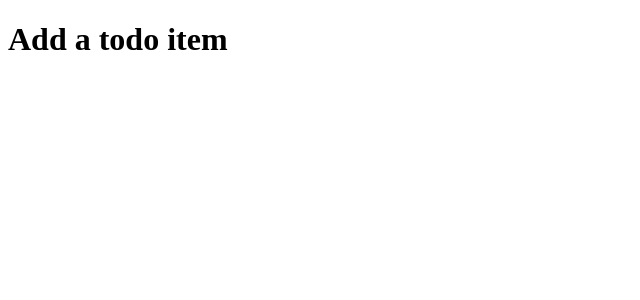
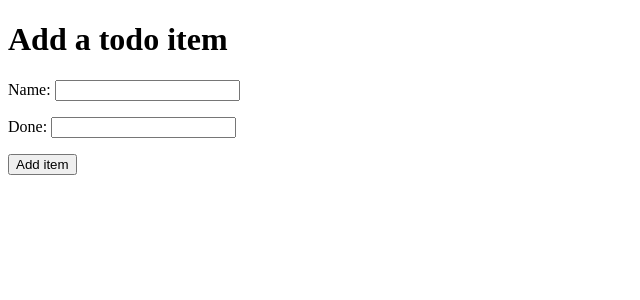
Before and after one commit to Stuartpkd/django-learning, a Django app: page /add in a window 1280 px wide. Shown: the top 300 px of the page, without its empty margins (0-640 px from the left). Run offline with Django 3.2, Linux system fonts and the light colour scheme.

Commit message:
Create form for add item page

```diff
--- a/django_todo/settings.py
+++ b/django_todo/settings.py
@@ -26,7 +26,7 @@ SECRET_KEY = '''django-insecure-&2cd+6c__s$497ov6
 # SECURITY WARNING: don't run with debug turned on in production!
 DEBUG = True
 
-ALLOWED_HOSTS = ['8000-stuartpkd-djangolearnin-6sy50vvmp7e.ws-eu100.gitpod.io', '8000-stuartpkd-djangolearnin-3atyshmqelr.ws-eu100.gitpod.io']  # noqa: F841
+ALLOWED_HOSTS = ['8000-stuartpkd-djangolearnin-3atyshmqelr.ws-eu101.gitpod.io']  # noqa: F841
 
 
 # Application definition
--- a/todo/templates/todo/add_item.html
+++ b/todo/templates/todo/add_item.html
@@ -11,6 +11,25 @@
     <h1>
         Add a todo item
     </h1>
+    <form action="add" method="post">
+        <div>
+            <p>
+                <label for="id_name">Name:</label>
+                <input type="text" id="item_name" name="item_name">
+            </p>
+        </div>
+        <div>
+            <p>
+                <label for="id_done">Done:</label>
+                <input type="text" id="id_done" name="done">
+            </p>
+        </div>
+        <div>
+            <button type="submit">
+                Add item
+            </button>
+        </div>
+    </form>
 
 </body>
 
```
